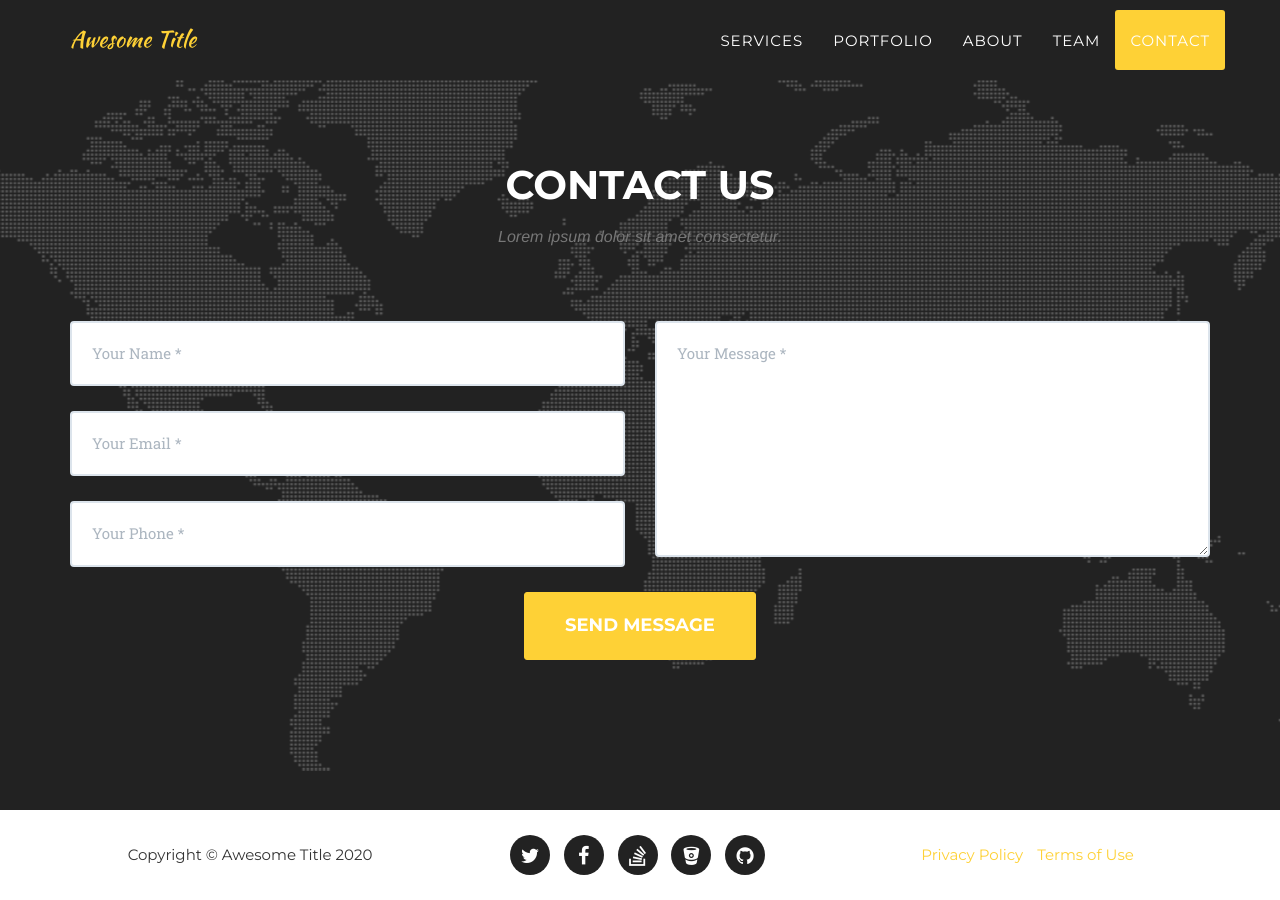
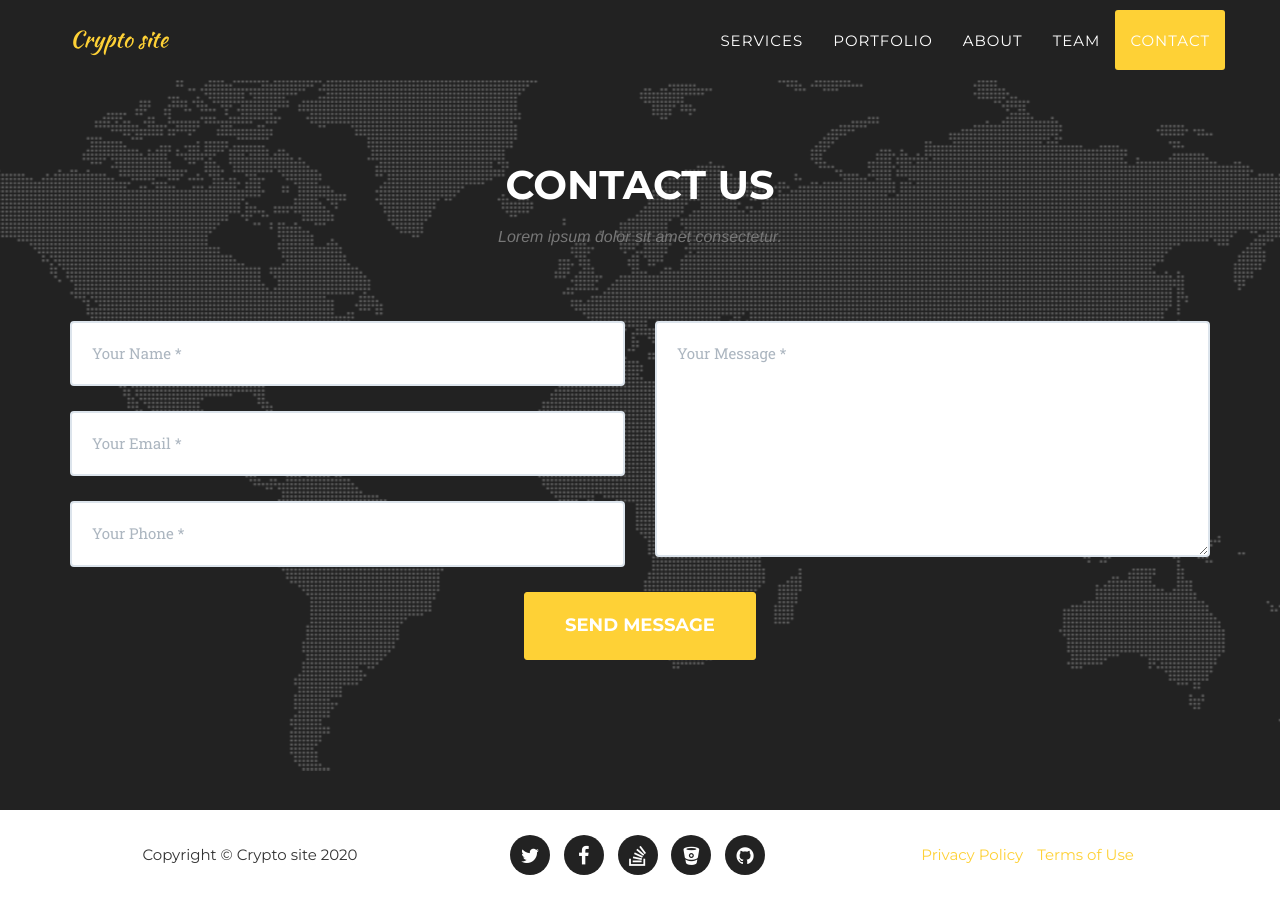
Before and after one commit to takagotch/o2333, a Jekyll site: the page built from index.html, in a window 1280 px wide and 900 px high, scrolled down 5636 px. Built offline with Jekyll 4.4.1, drawn with Linux system fonts in a browser that asks for light colours; some web fonts are replaced.

Commit message:
Update _config.yml

```diff
--- a/_config.yml
+++ b/_config.yml
@@ -1,9 +1,9 @@
-url: https://takagotch.github.io/page19/
+url:     https://takagotch.github.io/page19/
 baseurl: https://takagotch.github.io/page19/
 
 # Site settings
-title: Awesome Title
-email: your-email@domain.com
+title:       Crypto site
+email:       your-email@domain.com
 description: "Write an awesome description for your new site here. You can edit this line in _config.yml. It will appear in your document head meta (for Google search results) and in your feed.xml site description."
 
 
```
